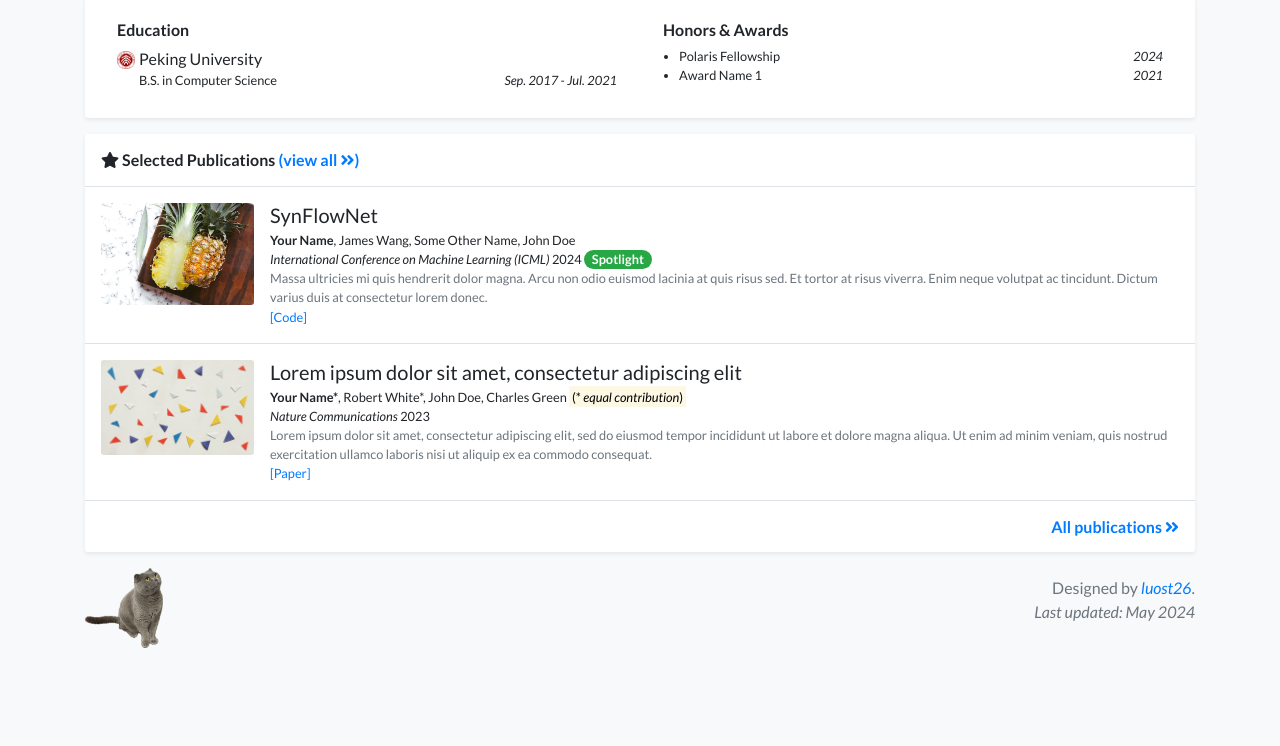
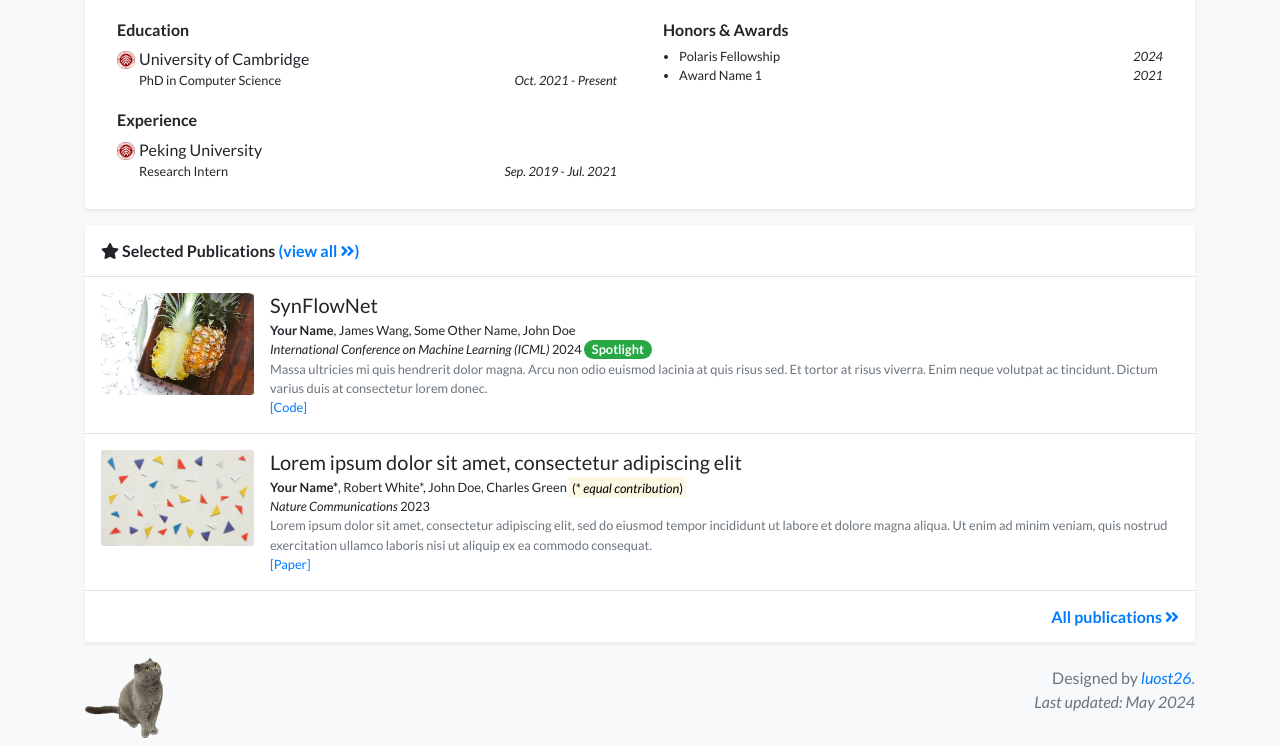
Before and after one commit to cch1999/new_website, a Jekyll site: the page built from index.html, in a window 1280 px wide and 1225 px high. Shown: the part 479-1225 px from the top of the window. Built offline with Jekyll 4.4.1, drawn with Linux system fonts in a browser that asks for light colours; a style sheet for code colours, icons or effects is not loaded.

Commit message:
update profule

```diff
--- a/_data/profile.yml
+++ b/_data/profile.yml
@@ -23,19 +23,19 @@ short_bio: >-
 show_portrait: true
 portrait_url: assets/images/photos/portrait.png
 portrait_caption: >-
-  Photo by Manja Vitolic on Unsplash.
+  Me.
 
 education:
+- name: University of Cambridge
+  logo: assets/images/badges/PKU_red.png
+  position: PhD in Computer Science
+  date: Oct. 2021 - Present
+
+experience:
 - name: Peking University
   logo: assets/images/badges/PKU_red.png
-  position: B.S. in Computer Science
-  date: Sep. 2017 - Jul. 2021
-
-# experience:
-# - name: Peking University
-#   logo: assets/images/badges/PKU_red.png
-#   position: Research Intern
-#   date: Sep. 2019 - Jul. 2021
+  position: Research Intern
+  date: Sep. 2019 - Jul. 2021
 
 
 awards:
```
